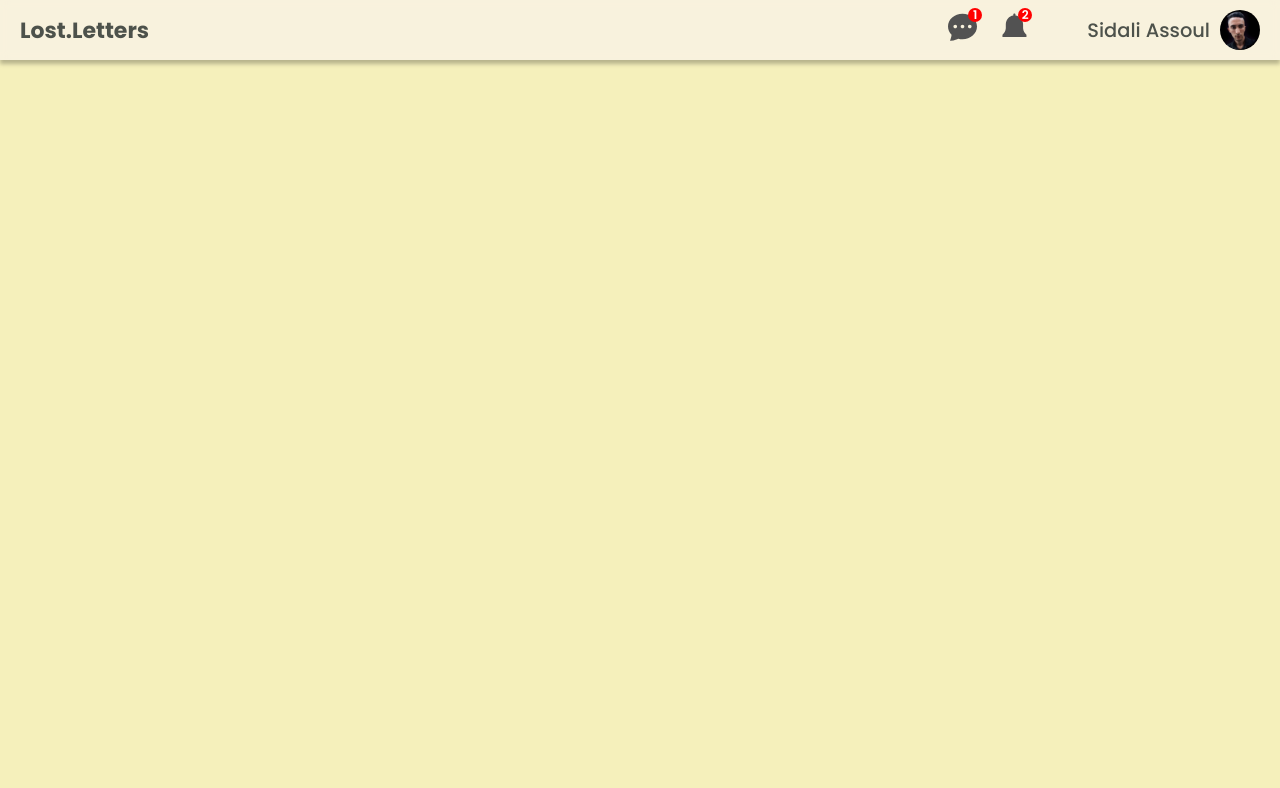
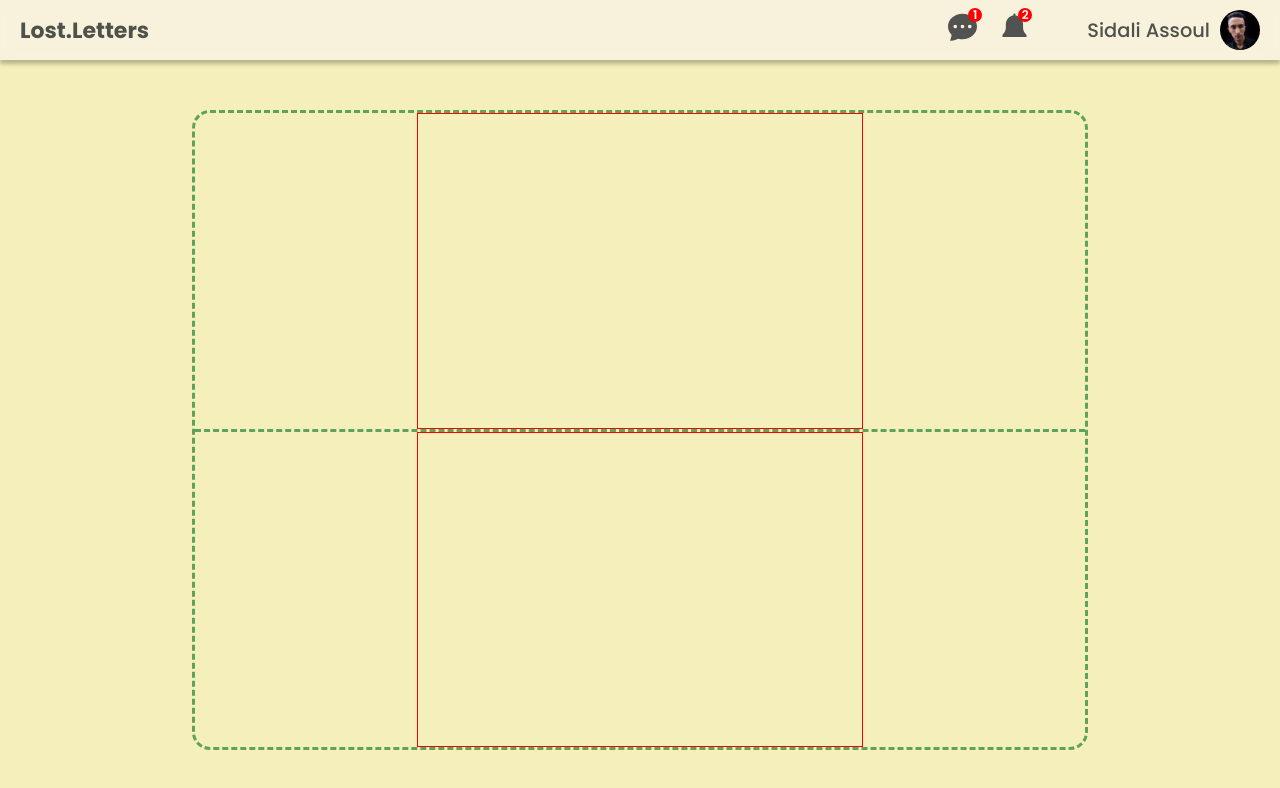
Before and after one commit to stormsidali2001/lost-letters-frontend, a Next.js app: page /game in a window 1280 px wide. Shown: the top 788 px of the page. Built offline with nearby package versions, Linux system fonts and the light colour scheme.

Commit message:
structuring GameProfilCard

```diff
--- a/components/GamePlayerArea/GamePlayerArea.module.css
+++ b/components/GamePlayerArea/GamePlayerArea.module.css
@@ -0,0 +1,4 @@
+.container{
+    flex:2;
+    border: 1px solid red;
+}
--- /dev/null
+++ b/components/GameProfilCard/GameProfilCard.module.css
@@ -0,0 +1,3 @@
+.container{
+
+}
--- a/styles/Game.module.css
+++ b/styles/Game.module.css
@@ -4,11 +4,42 @@
     overflow: hidden;
   }
 
-  .container .main{
+.container .main{
     display: flex;
     width: 100vw;
-    height: 100vh;
+    height: calc(100vh - var(--topbar-height));
     justify-content: center;
-    padding-top:calc(var(--topbar-height) + 10px);
+    margin-top:calc(var(--topbar-height));
+    align-items: center;
+
 
   }
+
+.wrapper{
+    width: 70vw;
+    height: 80vh;
+    border: 3px dashed var(--green-900);
+    border-radius: 18px;
+    display: flex;
+    flex-direction: column;
+}
+.wrapper .top{
+    border-bottom: 3px dashed var(--green-900);
+}
+.wrapper .top,.bottom{
+    flex:1;
+    display: flex;
+}
+.wrapper .top .leftCanvasContainer{
+    flex:1;
+}
+.wrapper .top .rightCanvasContainer{
+    flex:1;
+}
+
+.wrapper .bottom .leftCanvasContainer{
+    flex:1;
+}
+.wrapper .bottom .rightCanvasContainer{
+    flex:1;
+}
```
Also changed, not shown: components/GameProfilCard/GameProfilCard.tsx (added, +31 -0 lines).
